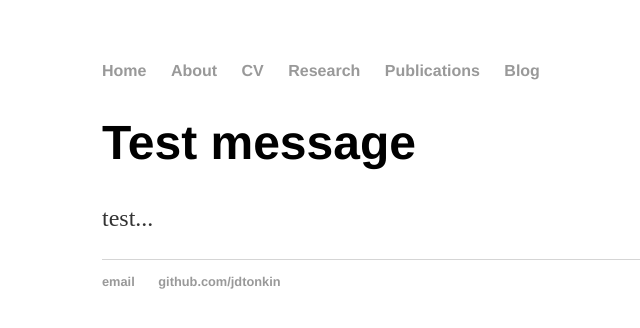
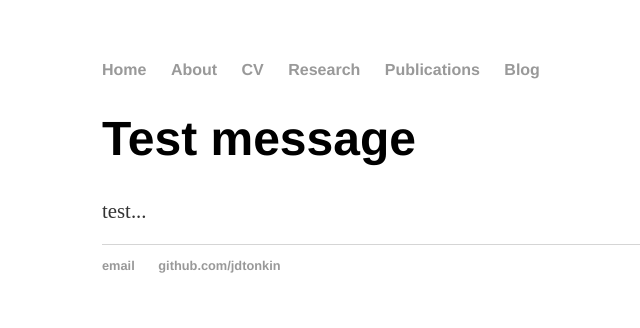
Before and after one commit to jdtonkin/jdtonkin.github.io, a Jekyll site: the page built from index.html, in a window 1280 px wide. Shown: the top 328 px of the page, without its empty margins (90-730 px from the left). Built offline with Jekyll 4.4.1, drawn with Linux system fonts in a browser that asks for light colours.

Commit message:
changed font size of main text

```diff
--- a/css/main.css
+++ b/css/main.css
@@ -3,7 +3,7 @@ body { margin: 60px auto; width: 70%; }
 a { text-decoration: none; color: #999; }
 a:hover { text-decoration: underline; }
 
-p, ul { font-size: 1.5em; line-height: 1.4em; color: #333; }
+p, ul { font-size: 1.3em; line-height: 1.2em; color: #333; }
 
 h1, h2, h3, h4 { font-family: 'Helvetica', 'Arial', 'Sans-Serif'; }
 h1 { font-size: 3em;  }
```
